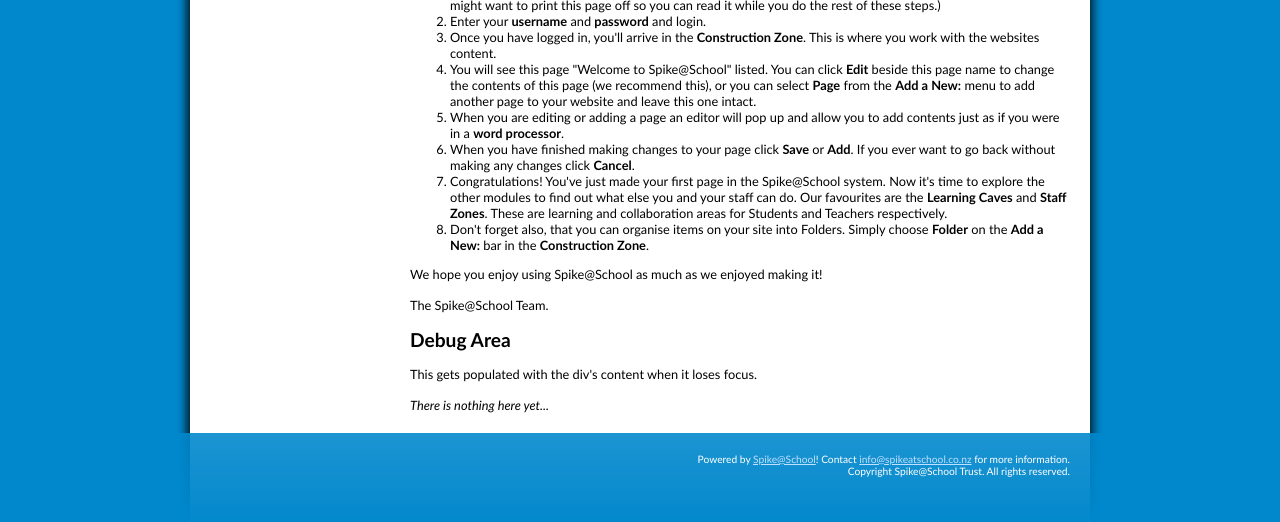
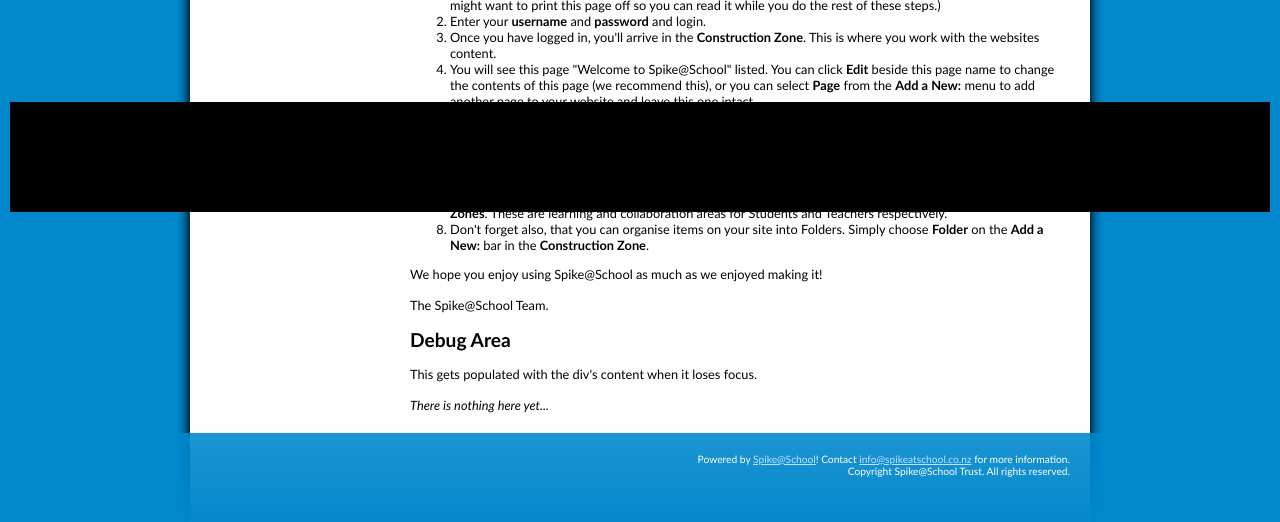
Before and after one commit to codingisacopingstrategy/SpikeEdit, a plain HTML site: page demo/index.html in a window 1280 px wide. Shown: the part 578-1100 px from the top of the page. Drawn offline with Linux system fonts and the light colour scheme.

Commit message:
Added the beginnings of the property inspector

```diff
--- a/spike_edit.css
+++ b/spike_edit.css
@@ -24,3 +24,15 @@
 	color: #FFFFFF;
 	text-decoration: none;
 }
+#spikePropertyInspector {
+	background-color: #000000;
+	color: #BBBBBB;
+	position: fixed;
+	bottom: 10px;
+	left: 10px;
+	right: 10px;
+	padding: 5px;
+
+	/* TODO: Just to show what it will look like, remove when we have real content */
+	height: 100px;
+}
--- a/spike_edit.js
+++ b/spike_edit.js
@@ -41,6 +41,11 @@ jQuery(function($) {
 						  .append(underline_button);
 	}
 
+	function createPropertyInspector() {
+		// Create the property inspector at the bottom of the screen
+		$("body").append($("<div id='spikePropertyInspector'></div>"));
+	}
+
 	// A function to clean up HTML generated
 	function cleanHTMLOutput() {
 		$(".editable").each(function() {
@@ -60,5 +65,6 @@ jQuery(function($) {
 
 	activateEditableAreas();
 	createToolbar();
+	createPropertyInspector();
 
 });
```
